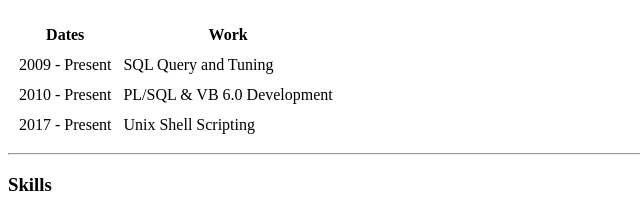
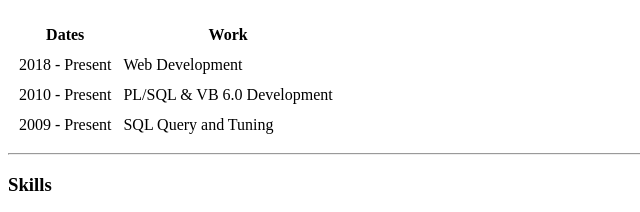
Before and after one commit to deshraj89/CV, a plain HTML site: page index.html in a window 1280 px wide. Shown: the part 257-469 px from the top of the page, 0-640 px from the left. Drawn offline with Linux system fonts and the light colour scheme; files whose address does not match are found by name.

Commit message:
Initial Work

```diff
--- a/index.html
+++ b/index.html
@@ -30,16 +30,16 @@
         <th>Work</th>
       </tr>
       <tr>
-        <td>2009 - Present</td>
-        <td>SQL Query and Tuning</td>
+        <td>2018 - Present</td>
+        <td>Web Development</td>
       </tr>
       <tr>
         <td>2010 - Present</td>
         <td>PL/SQL & VB 6.0 Development</td>
       </tr>
       <tr>
-        <td>2017 - Present</td>
-        <td>Unix Shell Scripting</td>
+        <td>2009 - Present</td>
+        <td>SQL Query and Tuning</td>
       </tr>
     </table>
     <hr>
```
